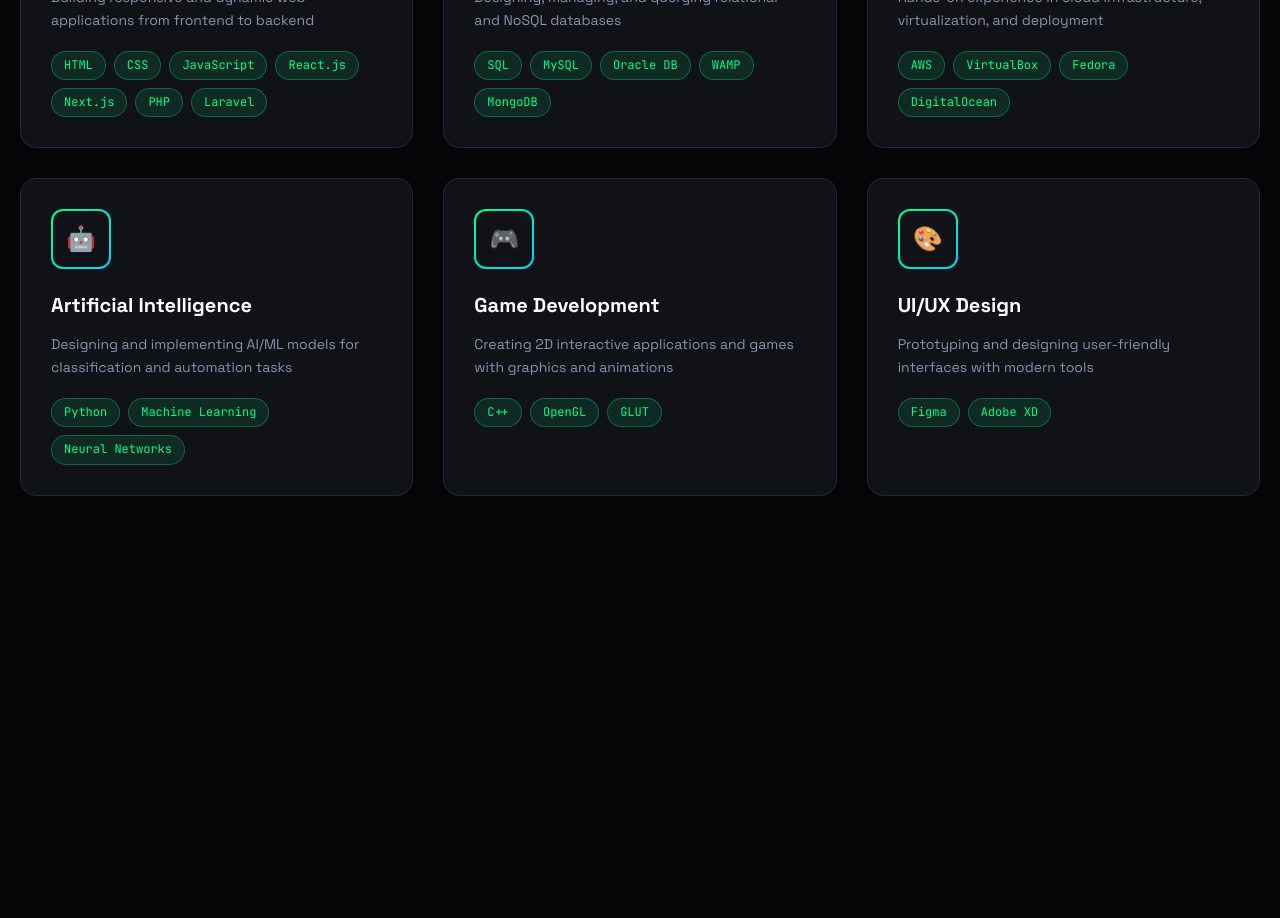
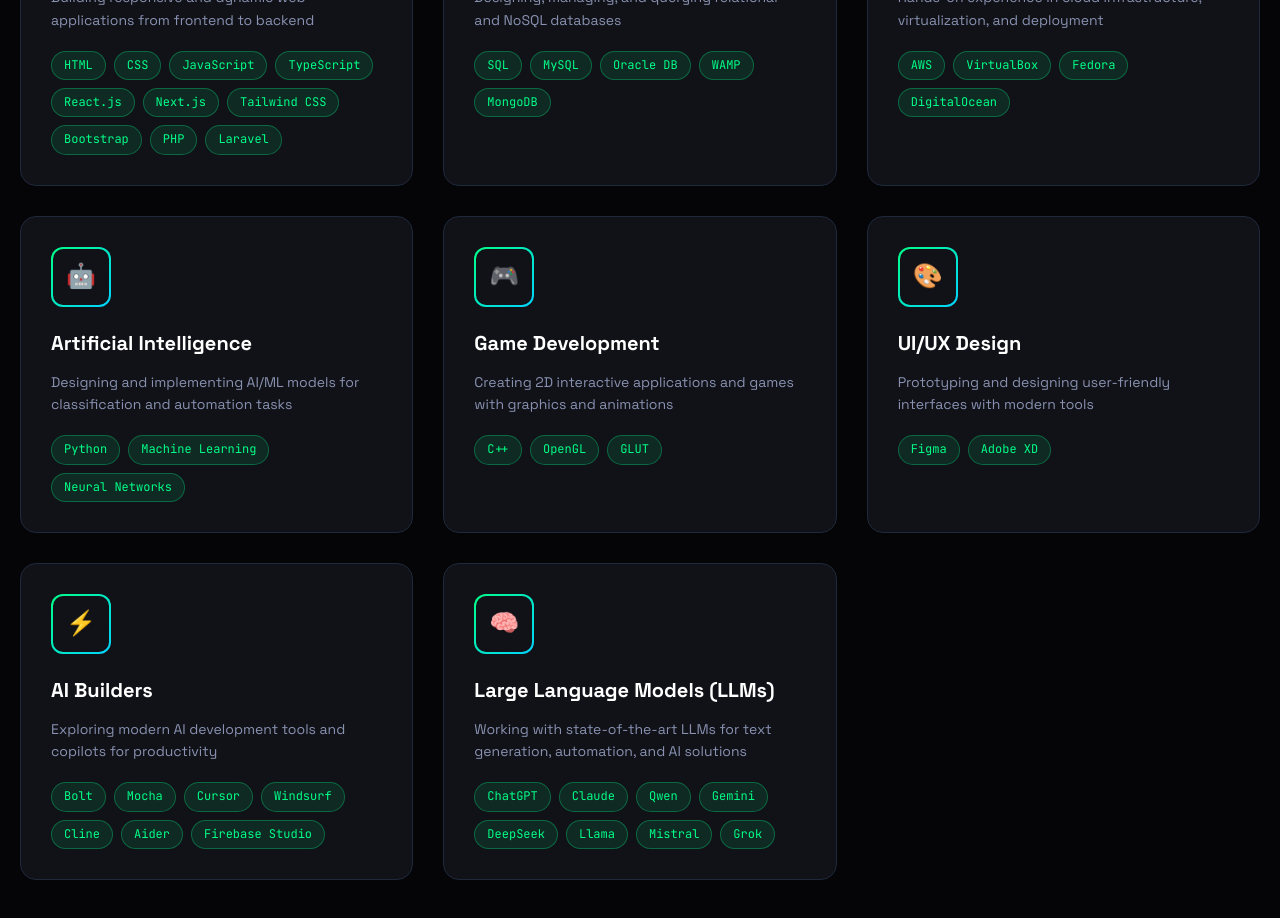
Before and after one commit to ziad202211/ziad-s-portfolio, a Next.js app: page /skills in a window 1280 px wide. Shown: the part 520-1438 px from the top of the page. Before the commit the page ends 1136 px from the top, so only its background shows below. Built offline with nearby package versions, Linux system fonts and the light colour scheme.

Commit message:
updated skills

```diff
--- a/src/app/skills/page.js
+++ b/src/app/skills/page.js
@@ -7,7 +7,7 @@
     icon: '💻',
     title: 'Full-Stack Development',
     description: 'Building responsive and dynamic web applications from frontend to backend',
-    tech: ['HTML', 'CSS', 'JavaScript', 'React.js', 'Next.js', 'PHP', 'Laravel'],
+    tech: ['HTML', 'CSS', 'JavaScript', 'TypeScript','React.js', 'Next.js','Tailwind CSS', 'Bootstrap',  'PHP', 'Laravel'],
   },
   {
     icon: '🗄️',
@@ -38,6 +38,35 @@
     title: 'UI/UX Design',
     description: 'Prototyping and designing user-friendly interfaces with modern tools',
     tech: ['Figma', 'Adobe XD'],
+  },
+  {
+    icon: '⚡',
+    title: 'AI Builders',
+    description: 'Exploring modern AI development tools and copilots for productivity',
+    tech: [
+      'Bolt',
+      'Mocha',
+      'Cursor',
+      'Windsurf',
+      'Cline',
+      'Aider',
+      'Firebase Studio',
+    ],
+  },
+  {
+    icon: '🧠',
+    title: 'Large Language Models (LLMs)',
+    description: 'Working with state-of-the-art LLMs for text generation, automation, and AI solutions',
+    tech: [
+      'ChatGPT',
+      'Claude',
+      'Qwen',
+      'Gemini',
+      'DeepSeek',
+      'Llama',
+      'Mistral',
+      'Grok',
+    ],
   },
 ];
 
```
Also changed, not shown: src/app/components/Skills.jsx (+25 -2 lines).
